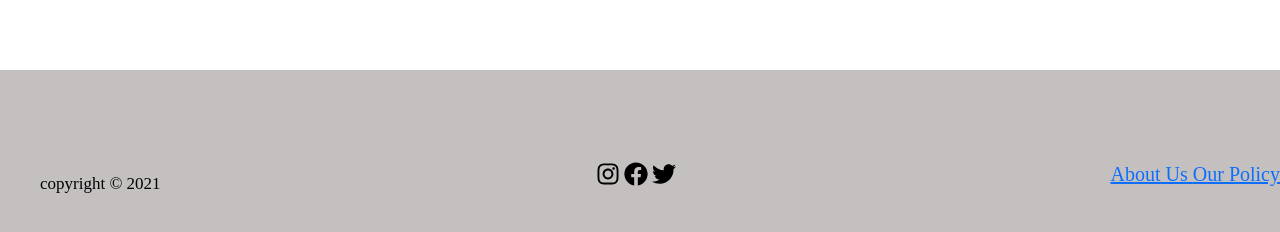
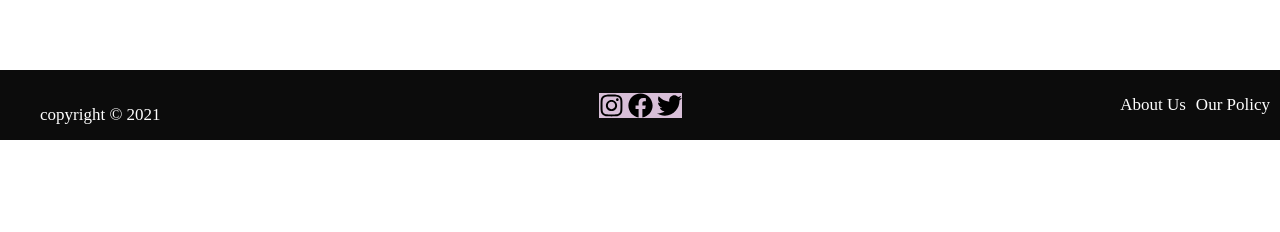
Before and after one commit to C3-WhiteGuards/MERAKI_Academy_Project_5, a React (Create React App) app in the folder frontend/: page /register in a window 1280 px wide. Shown: the part 935-1167 px from the top of the page. After the commit the page ends 1075 px from the top, so only its background shows below. Built offline with nearby package versions, Linux system fonts and the light colour scheme.

Commit message:
footer css

```diff
--- a/frontend/src/App.js
+++ b/frontend/src/App.js
@@ -11,15 +11,15 @@ import { Resturants } from "./components/resturants/resturant";
 import Register from "./components/auth/signUp";
 
 import Navigation from "./components/navigation/index";
-import { Footer } from "./components/footer/index";
+import { Footer } from "./components/Footer/index";
 
 import { Logout } from "./components/logout/Logout";
 import { Cart } from "./components/cart/cart";
 
 import { OneTrainer } from "./components/trainer/OneTrainer";
 
-import About from "./components/footer/About";
-import Policy from "./components/footer/Policy";
+import About from "./components/Footer/About";
+import Policy from "./components/Footer/Policy";
 
 import Payment from "./components/payment/payment";
 import Main from "./components/main";
--- a/frontend/src/components/footer/footer.css
+++ b/frontend/src/components/footer/footer.css
@@ -3,18 +3,18 @@
     padding: 0px;
     box-sizing: border-box;
     font-family: 'Crimson Pro', serif;
-    color: black;
+
     font-size: 20px;
     font-weight: normal;
 }
 
 .footerMain {
-    height: 26vh;
+    height: 70px;
     width: 100%;
     display: flex;
     align-items: center;
     justify-content: space-between;
-    background-color: rgb(196, 192, 192);
+    background-color: rgb(12, 12, 12);
 
 
     margin-top: 125px;
@@ -23,10 +23,16 @@
 
 }
 
-.iconDev {
+.iconDevMain{
     display: flex;
     gap: 4px;
-    font-size: 200%;
+    font-size: 25px;
+    color: white;
+    background-color: thistle;
+
+}
+.iconDevMain .facebook{
+    font-size: 25px;
 }
 
 .copyRight h5 {
@@ -41,37 +47,34 @@
 }
 
 
-.copyRight copyRight {
-    font-size: 70%;
+.copyRight h5 {
+    font-size:17px ;
+   color: white;
 }
 
 
-.aboutus a {
+.Aboutfooter a {
     text-decoration: none;
-    font-size: 20px;
+    font-size:17px;
     transition: all 0.3s ease 0s;
+    color: white;
 }
 
-.aboutus {
+.Aboutfooter {
     margin-right: 10px;
     display: flex;
-    gap: 10px
+    gap: 10px;
+    color: white;
 }
 
-.aboutus a:hover {
+.Aboutfooter a:hover {
     color: rgb(252, 248, 9);
 }
-
+.iconDevMain:hover{
+    color: rgb(252, 248, 9);
+}
 @media only screen and (max-width: 992px) {
     .Footer {
         flex-direction: column-reverse;
     }
 }
-
-.Facebook {
-    font-size: 60%;
-}
-
-.copyrigh{
-    font-size: 11px;
-}
--- a/frontend/src/components/footer/index.js
+++ b/frontend/src/components/footer/index.js
@@ -1,23 +1,25 @@
 import React from 'react';
-import { FaInstagram ,FaFacebook , FaTwitter ,FaCopyright } from "react-icons/fa";
+import { FaInstagram ,FaFacebook , FaTwitter  } from "react-icons/fa";
 import { Link } from "react-router-dom";
 import "./footer.css"
 import "./About"
 
 
 
+
 export const Footer = () => {
+
 	return <div className="footerMain">
 		<div className="copyRight">
-			<h5 className="copyrigh" style={{fontSize:"17px"}}> copyright © 2021 </h5>
+			<h5 > copyright © 2021 </h5>
 		</div>
-		<div className="iconDev">
-		<FaInstagram className="Facebook" icon={FaInstagram} />
-		<FaFacebook className="Facebook" icon={FaFacebook}  />
-		<FaTwitter className="Facebook" icon={FaTwitter}  />
+		<div className="iconDevMain">
+		<FaInstagram icon={FaInstagram} className="facebook" />
+		<FaFacebook icon={FaFacebook}   className="facebook"/>
+		<FaTwitter icon={FaTwitter}  className="facebook" />
 		</div>
 
- <div className="aboutus0">
+ <div className="Aboutfooter">
  <Link to="/boutUs"> About Us      </Link>
  <Link to="/ourPolicy"> Our Policy</Link>
  </div>
```
